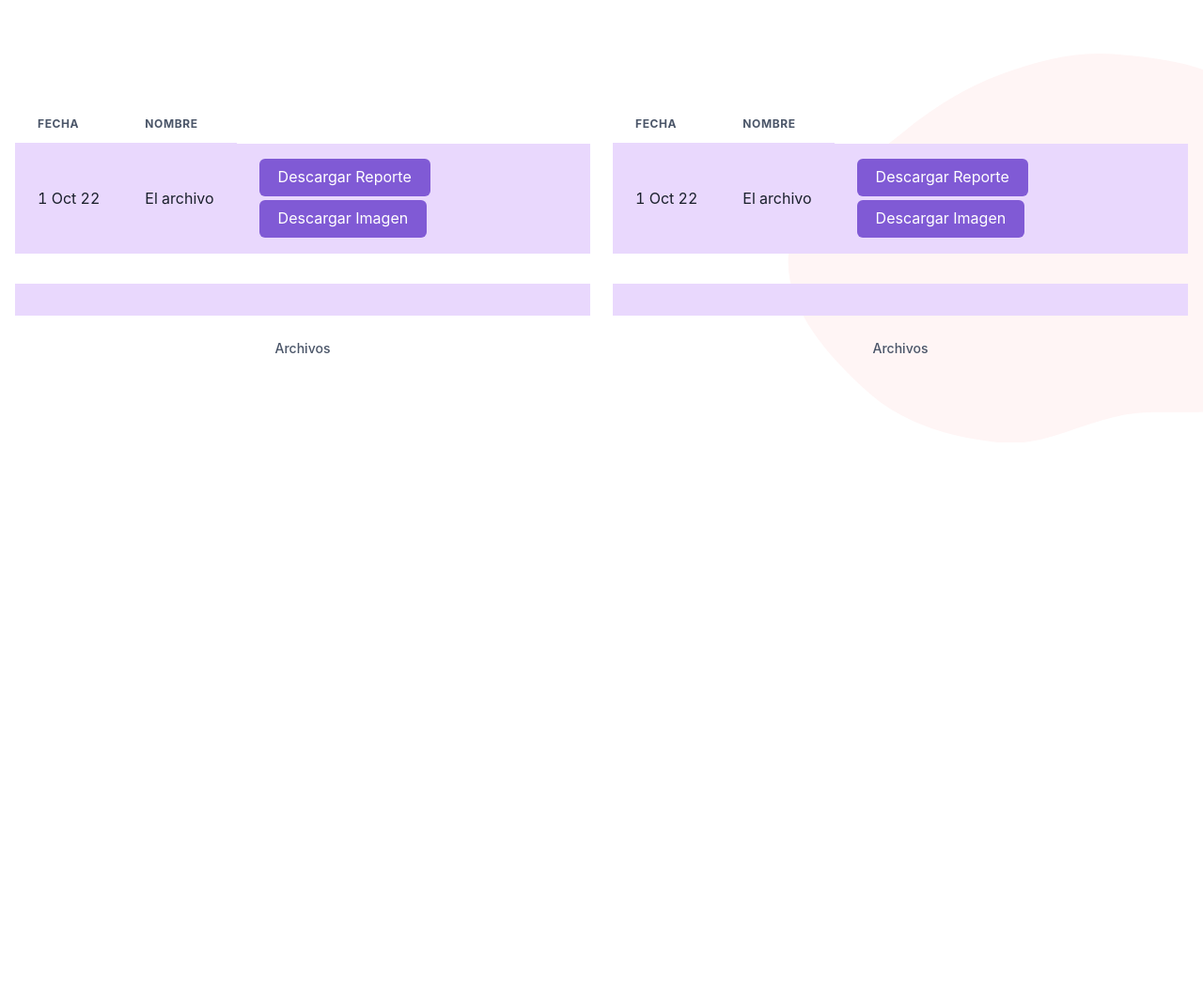
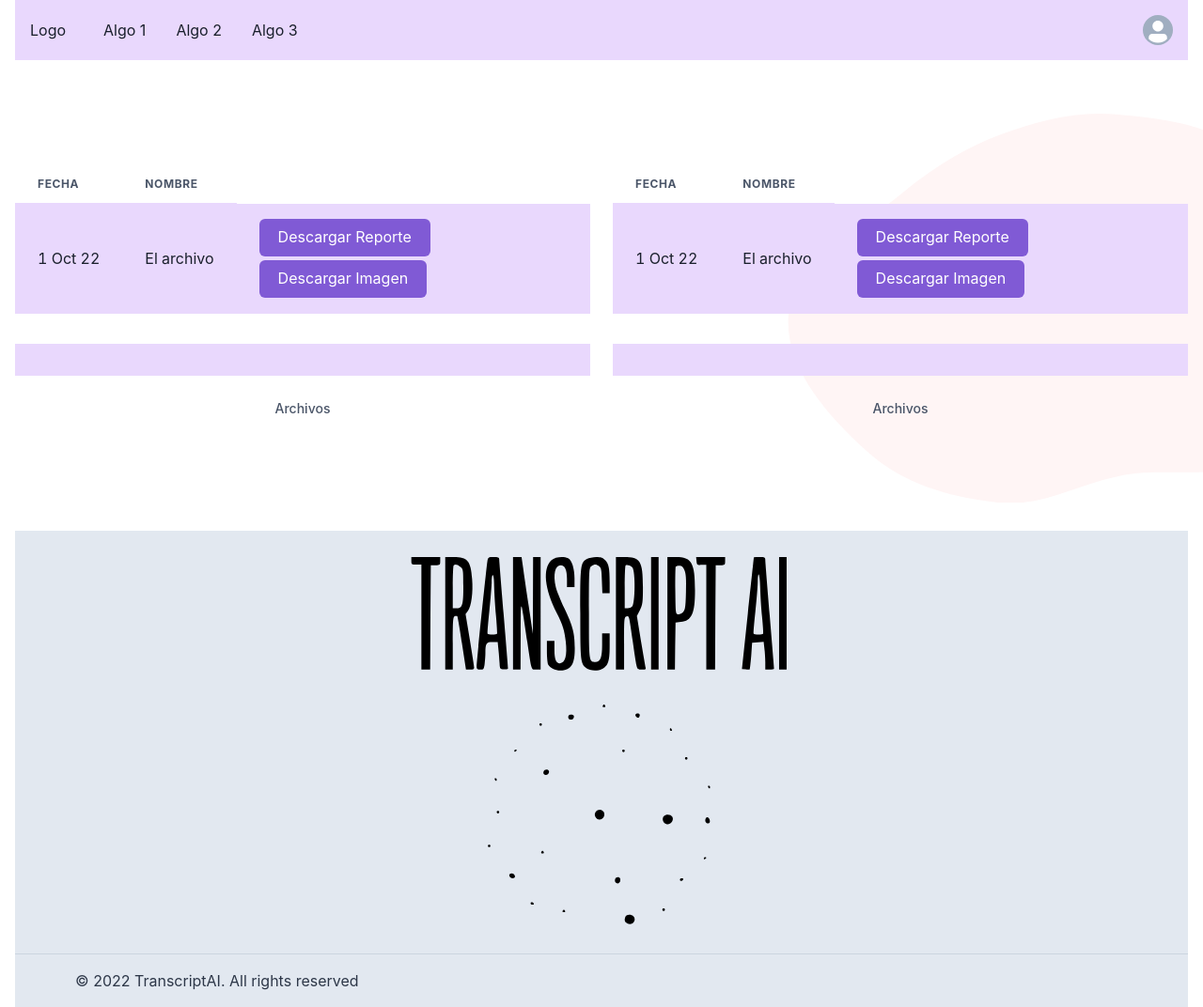
Before and after one commit to Drew138/p2, a React (Create React App) app in the folder frontend/: page / in a window 1280 px wide. Shown: the top 1072 px of the page at 94% size. Before the commit the page ends 800 px from the top, so only its background shows below. Built offline with nearby package versions, Linux system fonts and the light colour scheme.

Commit message:
Dev frontend

```diff
--- /dev/null
+++ b/frontend/src/components/footer.tsx
@@ -0,0 +1,84 @@
+import {
+    Box,
+    chakra,
+    Container,
+    Stack,
+    Text,
+    useColorModeValue,
+    VisuallyHidden,
+  } from '@chakra-ui/react';
+  import { ReactNode } from 'react';
+  import ReactLogo from '../assets/logo.svg';
+
+  const Logo = (props: any) => {
+    return (
+        <div className="App">
+            <img src={ReactLogo} alt="React Logo" />
+        </div>
+    );
+  };
+
+  const Footer = ({
+    children,
+    label,
+    href,
+  }: {
+    children: ReactNode;
+    label: string;
+    href: string;
+  }) => {
+    return (
+      <chakra.button
+        bg={useColorModeValue('blackAlpha.100', 'whiteAlpha.100')}
+        rounded={'full'}
+        w={8}
+        h={8}
+        cursor={'pointer'}
+        as={'a'}
+        href={href}
+        display={'inline-flex'}
+        alignItems={'center'}
+        justifyContent={'center'}
+        transition={'background 0.3s ease'}
+        _hover={{
+          bg: useColorModeValue('blackAlpha.200', 'whiteAlpha.200'),
+        }}>
+        <VisuallyHidden>{label}</VisuallyHidden>
+        {children}
+      </chakra.button>
+    );
+  };
+
+  export default function SmallCentered() {
+    return (
+      <Box
+        bg={useColorModeValue('gray.200', 'gray.900')}
+        color={useColorModeValue('gray.700', 'gray.200')}>
+        <Container
+          as={Stack}
+          maxW={'6xl'}
+          py={4}
+          spacing={4}
+          justify={'center'}
+          align={'center'}>
+          <Logo />
+        </Container>
+
+        <Box
+          borderTopWidth={1}
+          borderStyle={'solid'}
+          borderColor={useColorModeValue('gray.300', 'gray.900')}>
+          <Container
+            as={Stack}
+            maxW={'6xl'}
+            py={4}
+            direction={{ base: 'column', md: 'row' }}
+            spacing={4}
+            justify={{ base: 'center', md: 'space-between' }}
+            align={{ base: 'center', md: 'center' }}>
+            <Text>© 2022 TranscriptAI. All rights reserved</Text>
+          </Container>
+        </Box>
+      </Box>
+    );
+  }
--- /dev/null
+++ b/frontend/src/components/navbar.tsx
@@ -0,0 +1,98 @@
+import { ReactNode } from 'react';
+import {
+  Box,
+  Flex,
+  Avatar,
+  HStack,
+  Link,
+  IconButton,
+  Button,
+  Menu,
+  MenuButton,
+  MenuList,
+  MenuItem,
+  MenuDivider,
+  useDisclosure,
+  useColorModeValue,
+  Stack,
+} from '@chakra-ui/react';
+import { normalize } from 'path';
+
+const Links = ['Algo 1', 'Algo 2', 'Algo 3'];
+
+const NavLink = ({ children }: { children: ReactNode }) => (
+  <Link
+    px={2}
+    py={1}
+    rounded={'md'}
+    _hover={{
+      textDecoration: 'none',
+      bg: useColorModeValue('purple.200', 'purple.700'),
+    }}
+    href={'#'}>
+    {children}
+  </Link>
+);
+
+export default function Simple() {
+  const { isOpen, onOpen, onClose } = useDisclosure();
+
+  return (
+    <>
+      <Box bg={useColorModeValue('purple.100', 'purple.700')} px={4}>
+        <Flex h={16} alignItems={'center'} justifyContent={'space-between'}>
+          <IconButton
+            size={'md'}
+            aria-label={'Open Menu'}
+            display={{ md: 'none' }}
+            onClick={isOpen ? onClose : onOpen}
+          />
+          <HStack spacing={8} alignItems={'center'}>
+            <Box>Logo</Box>
+            <HStack
+              as={'nav'}
+              spacing={4}
+              display={{ base: 'none', md: 'flex' }}>
+              {Links.map((link) => (
+                <NavLink key={link}>{link}</NavLink>
+              ))}
+            </HStack>
+          </HStack>
+          <Flex alignItems={'center'}>
+            <Menu>
+              <MenuButton
+                as={Button}
+                rounded={'full'}
+                variant={'link'}
+                cursor={'pointer'}
+                minW={0}>
+                <Avatar
+                  size={'sm'}
+                  src={
+                    ''
+                  }
+                />
+              </MenuButton>
+              <MenuList>
+                <MenuItem>Mi Perfil</MenuItem>
+                <MenuItem>Link 2</MenuItem>
+                <MenuDivider />
+                <MenuItem>Cerrar Sesión</MenuItem>
+              </MenuList>
+            </Menu>
+          </Flex>
+        </Flex>
+
+        {isOpen ? (
+          <Box pb={4} display={{ md: 'none' }}>
+            <Stack as={'nav'} spacing={4}>
+              {Links.map((link) => (
+                <NavLink key={link}>{link}</NavLink>
+              ))}
+            </Stack>
+          </Box>
+        ) : null}
+      </Box>
+    </>
+  );
+}
--- a/frontend/src/containers/home.tsx
+++ b/frontend/src/containers/home.tsx
@@ -2,12 +2,15 @@
 import AppTable from "../components/table";
 import { useNavigate } from "react-router-dom";
 import Blob from "../components/blob";
+import Footer from "../components/footer";
+import NavLink from "../components/navbar";
 
 const Home = () => {
   let navigate = useNavigate();
 
   return (
     <Container maxW={"7xl"}>
+      <NavLink/>
       <Stack
         align={"center"}
         spacing={{ base: 8, md: 6 }}
@@ -42,6 +45,7 @@
           />
         </Flex>
       </Stack>
+      <Footer/>
     </Container>
   );
 };
--- a/frontend/src/containers/login.tsx
+++ b/frontend/src/containers/login.tsx
@@ -11,6 +11,7 @@
   Heading,
   useColorModeValue,
 } from "@chakra-ui/react";
+import Blob from "../components/blob";
 
 const LogIn = () => {
   return (
@@ -18,8 +19,17 @@
       minH={"100vh"}
       align={"center"}
       justify={"center"}
-      bg={useColorModeValue("purple.50", "purple.800")}
+      //bg={useColorModeValue("purple.50", "purple.800")}
     >
+      <Blob
+        w={"80%"}
+        h={"80%"}
+        position={"absolute"}
+        top={"5%"}
+        left={0}
+        zIndex={-1}
+        color={useColorModeValue("red.50", "red.400")}
+      />
       <Stack spacing={8} mx={"auto"} maxW={"lg"} py={12} px={6}>
         <Stack align={"center"}>
           <Heading fontSize={"4xl"}>Ingresa a tu cuenta</Heading>
--- a/frontend/src/containers/not-found.tsx
+++ b/frontend/src/containers/not-found.tsx
@@ -1,7 +1,43 @@
 import React from "react";
+import { Box, Heading, Text, Button, useColorModeValue } from '@chakra-ui/react';
+import Blob from "../components/blob";
 
 const NotFound = () => {
-  return <div>hola</div>;
-};
+  return (
+    <Box textAlign="center" py={10} px={6}>
+      <Blob
+        w={"120%"}
+        h={"120%"}
+        position={"absolute"}
+        top={"5%"}
+        left={0}
+        zIndex={-1}
+        color={useColorModeValue("red.50", "red.400")}
+      />
+      <Heading
+        display="inline-block"
+        as="h2"
+        size="2xl"
+        bgGradient="linear(to-r, purple.400, purple.600)"
+        backgroundClip="text">
+        404
+      </Heading>
+      <Text fontSize="20px" mt={3} mb={2}>
+        Página No Encontrada
+      </Text>
+      <Text color={'gray.600'} mb={6}>
+        La página que estás buscando parece que no existe
+      </Text>
+
+      <Button
+        colorScheme="purple"
+        bgGradient="linear(to-r, purple.400, purple.500, purple.600)"
+        color="white"
+        variant="solid">
+        Volver al Inicio
+      </Button>
+    </Box>
+  );
+}
 
 export default NotFound;
--- a/frontend/src/containers/signup.tsx
+++ b/frontend/src/containers/signup.tsx
@@ -12,6 +12,7 @@
   useColorModeValue,
   Link,
 } from "@chakra-ui/react";
+import Blob from "../components/blob";
 
 const SignUp = () => {
   return (
@@ -19,8 +20,17 @@
       minH={"100vh"}
       align={"center"}
       justify={"center"}
-      bg={useColorModeValue("purple.50", "purple.800")}
+      //bg={useColorModeValue("purple.50", "purple.800")}
     >
+      <Blob
+        w={"80%"}
+        h={"80%"}
+        position={"absolute"}
+        top={"5%"}
+        left={0}
+        zIndex={-1}
+        color={useColorModeValue("red.50", "red.400")}
+      />
       <Stack spacing={8} mx={"auto"} maxW={"lg"} py={12} px={6}>
         <Stack align={"center"}>
           <Heading fontSize={"4xl"} textAlign={"center"}>
```
Also changed, not shown: frontend/src/assets/logo.png (added), frontend/src/assets/logo.svg (added).
